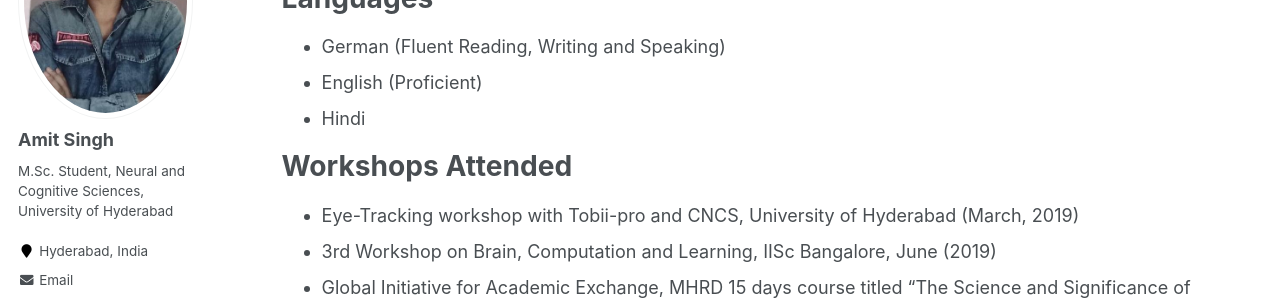
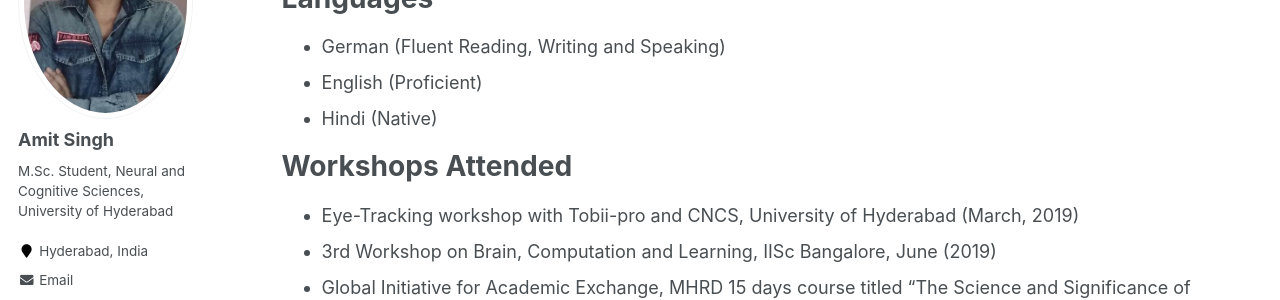
Before and after one commit to amits1ngh/amits1ngh.github.io, a Jekyll site: the page built from _pages/cv.md, in a window 1280 px wide and 900 px high, scrolled down 794 px. Shown: the part 152-452 px from the top of the window. Built offline with Jekyll 4.4.1, drawn with Linux system fonts in a browser that asks for light colours.

Commit message:
Update cv.md

```diff
--- a/_pages/cv.md
+++ b/_pages/cv.md
@@ -37,7 +37,7 @@ Languages
 =========
 * German (Fluent Reading, Writing and Speaking)
 * English (Proficient)
-* Hindi
+* Hindi (Native)
 
 Workshops Attended
 ======
```
